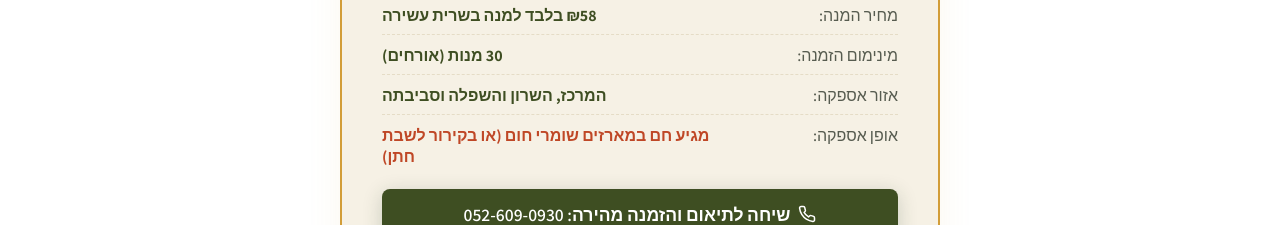
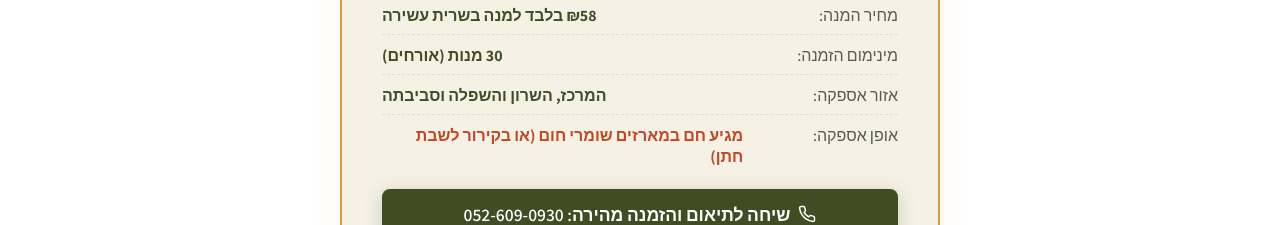
Before and after one commit to eitanyar/aaasada.com, a Next.js app: page / in a window 1280 px wide. Shown: the part 980-1205 px from the top of the page. Built offline with nearby package versions, Linux system fonts and the light colour scheme; no server answers; a web font is replaced by a local one.

Commit message:
Fix RTL alignment in delivery details

```diff
--- a/src/components/LocalDeliveryCard.tsx
+++ b/src/components/LocalDeliveryCard.tsx
@@ -109,7 +109,7 @@ export default function LocalDeliveryCard({
         </li>
         <li style={{ display: "flex", justifyContent: "space-between", paddingBottom: "2px" }}>
           <span style={{ color: "var(--text-muted)", fontWeight: "500" }}>אופן אספקה:</span>
-          <strong style={{ color: "var(--accent-terracotta)", textAlign: "left", maxWidth: "70%" }}>
+          <strong style={{ color: "var(--accent-terracotta)", textAlign: "right", maxWidth: "70%" }}>
             {isShabbatChatan
               ? "מגיע בקירור מבוקר בשישי בצהריים (לחימום על הפלטה)"
               : isSpecificEvent
```
